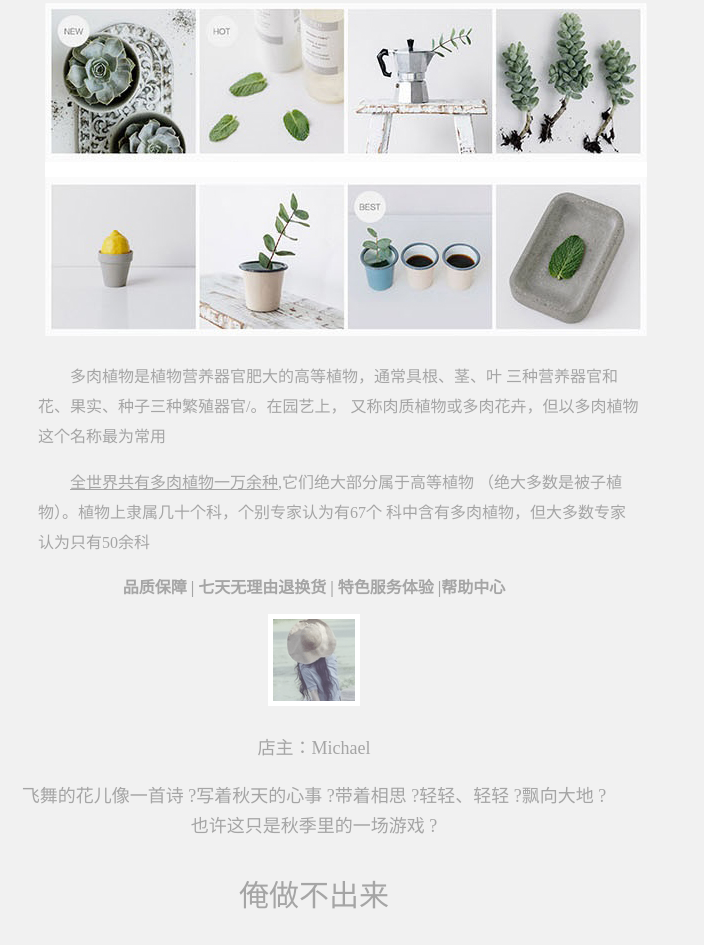
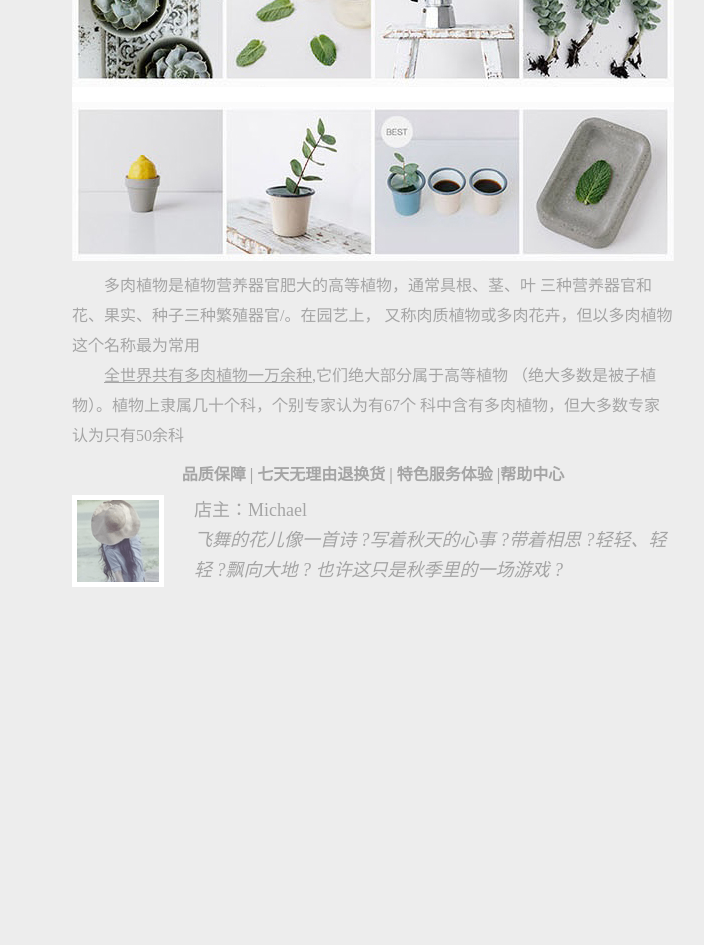
Before and after one commit to YaoLilin/-, a plain HTML site: page 网上花店/index.html in a window 1280 px wide. Shown: the part 852-1797 px from the top of the page, without its empty margins (267-971 px from the left). After the commit the page ends 1439 px from the top, so only its background shows below. Drawn offline with Linux system fonts and the light colour scheme.

Commit message:
更改网上花店作业

```diff
--- a/网上花店/index.html
+++ b/网上花店/index.html
@@ -6,10 +6,14 @@
     <meta name="viewport" content="width=device-width, initial-scale=1.0">
     <meta http-equiv="X-UA-Compatible" content="ie=edge">
     <title>网上花店</title>
+    <style>
 
-    <style>
+        *{
+            margin: 0;
+            padding: 0;
+        }
         body {
-            background-color: #f1f1f1;
+            background-color: #ededed;
         }
 
         div.all {
@@ -28,29 +32,29 @@
 
         .title {
             font-size: 30px;
+            line-height: 86px;
         }
 
         .fubiao {
             font-size: 14px;
         }
 
-        hr {
-            color: #a5a5a5;
-        }
-
         div.fenlei {
             width: 980px;
-            margin-top: 2px;
+            height: auto;
+            margin-top: 7px;
             margin-bottom: 7px;
             color: #a5a5a5;
         }
 
         div #fenlei_tit {
             width: 980px;
+            height: 42px;
+            line-height: 42px;
             color: #a5a5a5;
         }
 
-        .fenlei_text {
+        div.fenlei .fenlei_text {
             font: 18px/30px "楷体";
             text-align: center;
         }
@@ -61,13 +65,13 @@
             color: #a5a5a5;
             font-family: "楷体";
             line-height: 30px;
-            text-indent: 2em;
-            margin-left: 130px;
+            margin: 0 auto;
+            margin-top: 10px;
+            margin-bottom: 10px;
         }
 
         div.remai p.remai_text {
-            margin-left: 25px;
-            width: 602px;
+            text-indent: 2em;
         }
 
         div.footer {
@@ -76,31 +80,32 @@
             font: 16px "微软雅黑";
             color: #a5a5a5;
             font-weight: bold;
-            margin-left: 130px;
+            margin: 0 auto;
+            margin-top: 10px;
         }
 
         div.laobaninfo {
+            margin-top: 10px;
             width: 602px;
         }
 
         .laobaninfo_img {
-            height: max-content;
+            float: left;
+            margin-right: 30px;
         }
 
-        span.laobaninfo_text {
-            width: max-content;
-            height: auto;
+        .laobaninfo_text {
+            margin-left: 60px;
             font: 18px/30px "微软雅黑";
+            text-align: left;
+
         }
 
-        span.laobaninfo_text .dz_meg {
+        .dz_meg {
             font: 14px;
             font-style: italic;
         }
 
-        .erro {
-            font: 30px "楷体";
-        }
     </style>
 </head>
 
@@ -143,16 +148,13 @@
         <div class="footer">
             <p>品质保障 | 七天无理由退换货 | 特色服务体验&nbsp;|帮助中心</p>
             <div class="laobaninfo">
-                <span> <img src="images/tuxiang.gif" alt="" class="laobaninfo_img"></span>
-                <span class="laobaninfo_text">
-                    <p>店主：Michael </p>
-                    <p class="dz_meg"></p>飞舞的花儿像一首诗 ?写着秋天的心事 ?带着相思 ?轻轻、轻轻 ?飘向大地 ?
+                <img src="images/tuxiang.gif" alt="" class="laobaninfo_img">
+
+                    <p class="laobaninfo_text">店主：Michael </p>
+                    <p class="laobaninfo_text dz_meg">飞舞的花儿像一首诗 ?写着秋天的心事 ?带着相思 ?轻轻、轻轻 ?飘向大地 ?
                     也许这只是秋季里的一场游戏 ?
-                    </p>
-                </span>
-                <span>
-                    <p class="erro">俺做不出来</p>
-                </span>
+                    </p >
+
             </div>
         </div>
     </div>
```
